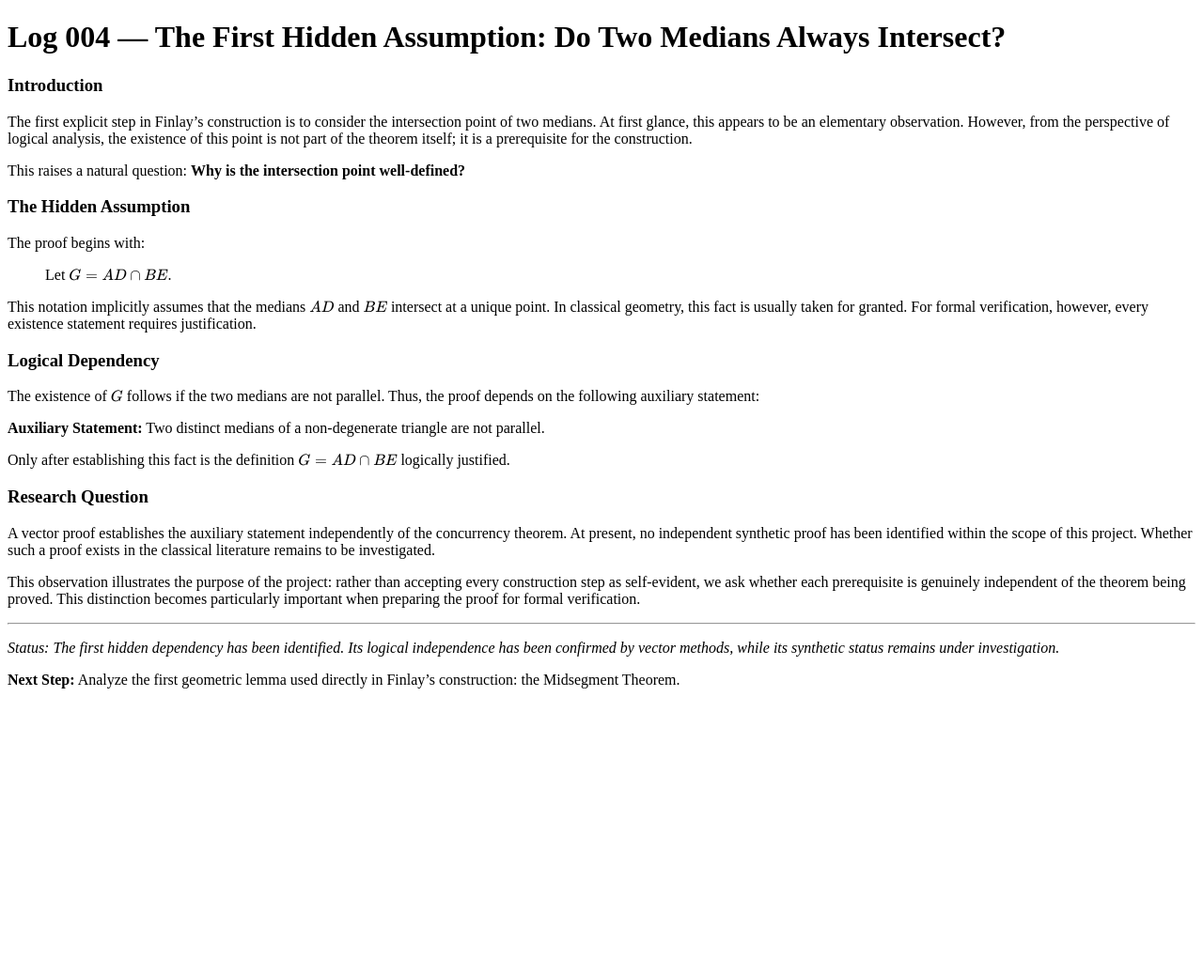
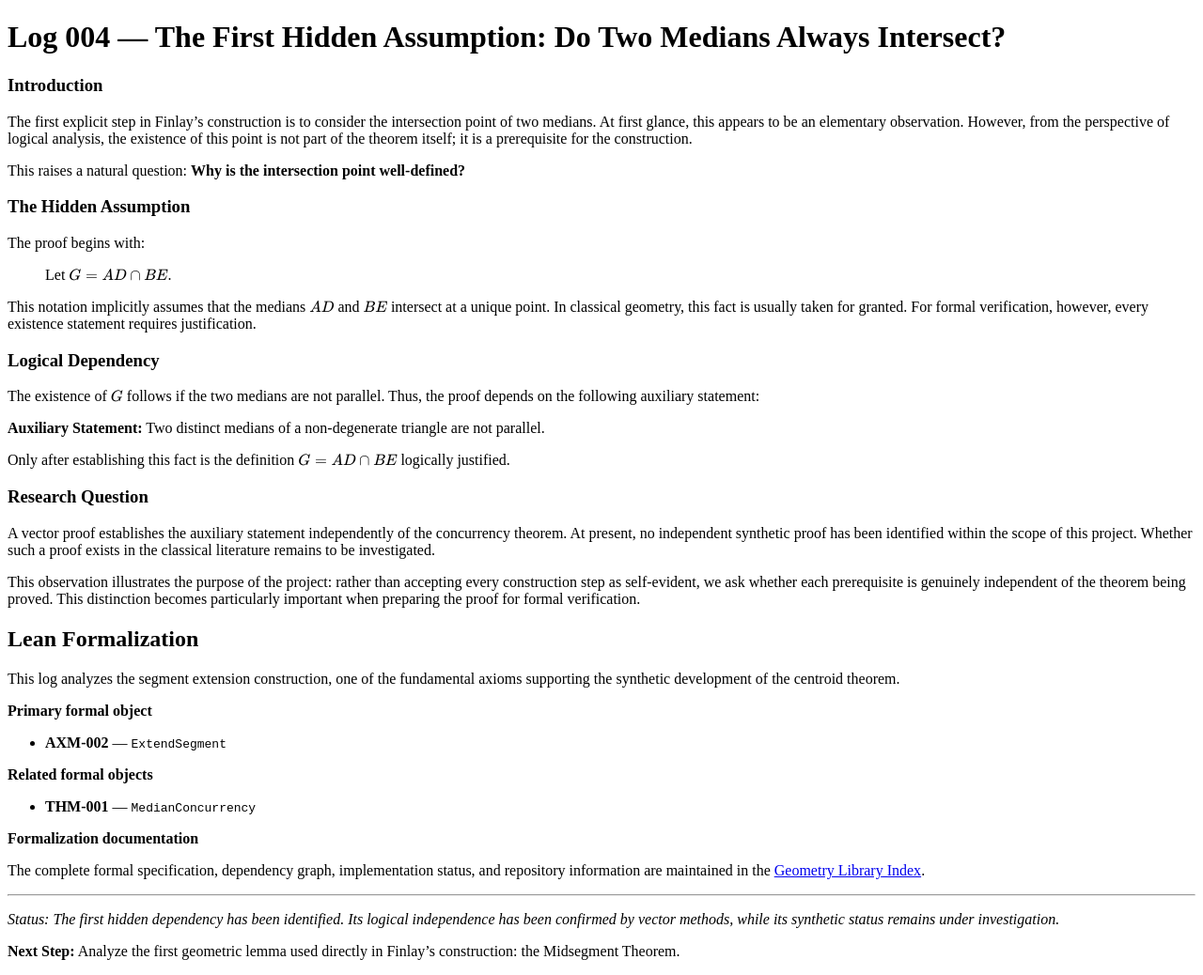
Before and after one commit to cgjteam/cgjteam.github.io, a Jekyll site: the page built from log-004.md, in a window 1280 px wide. Shown: the whole page at 94% size. Built offline with Jekyll 4.4.1, drawn with Linux system fonts in a browser that asks for light colours; our own code applies the rules of GitHub Pages for plain Markdown files; before the commit the page ends 900 px from its top, so only the background shows below that.

Commit message:
Update log-004.md

```diff
--- a/log-004.md
+++ b/log-004.md
@@ -29,6 +29,22 @@ A vector proof establishes the auxiliary statement independently of the concurre
 
 This observation illustrates the purpose of the project: rather than accepting every construction step as self-evident, we ask whether each prerequisite is genuinely independent of the theorem being proved. This distinction becomes particularly important when preparing the proof for formal verification.
 
+## Lean Formalization
+
+This log analyzes the segment extension construction, one of the fundamental axioms supporting the synthetic development of the centroid theorem.
+
+**Primary formal object**
+
+- **AXM-002** — `ExtendSegment`
+
+**Related formal objects**
+
+- **THM-001** — `MedianConcurrency`
+
+**Formalization documentation**
+
+The complete formal specification, dependency graph, implementation status, and repository information are maintained in the [Geometry Library Index](./Geometry.md).
+
 ---
 *Status: The first hidden dependency has been identified. Its logical independence has been confirmed by vector methods, while its synthetic status remains under investigation.*
 
```
